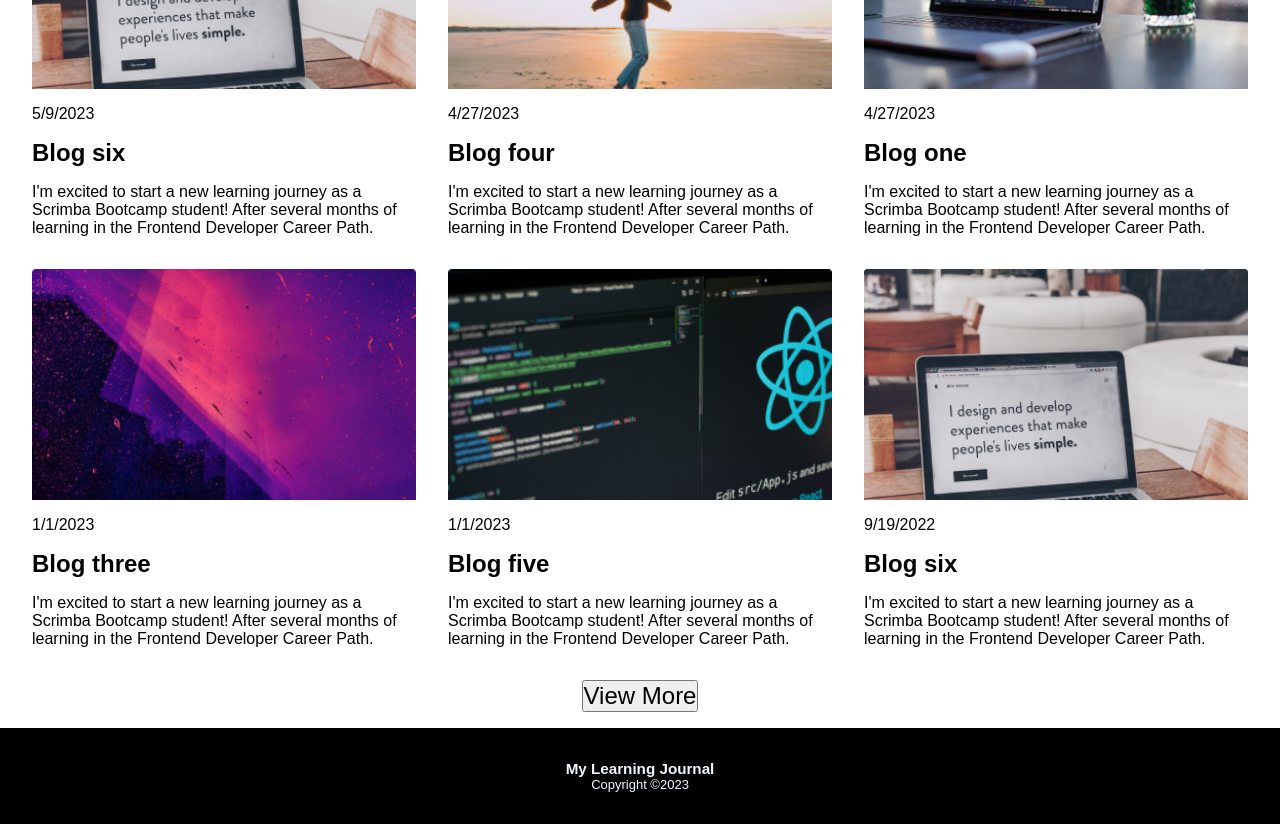
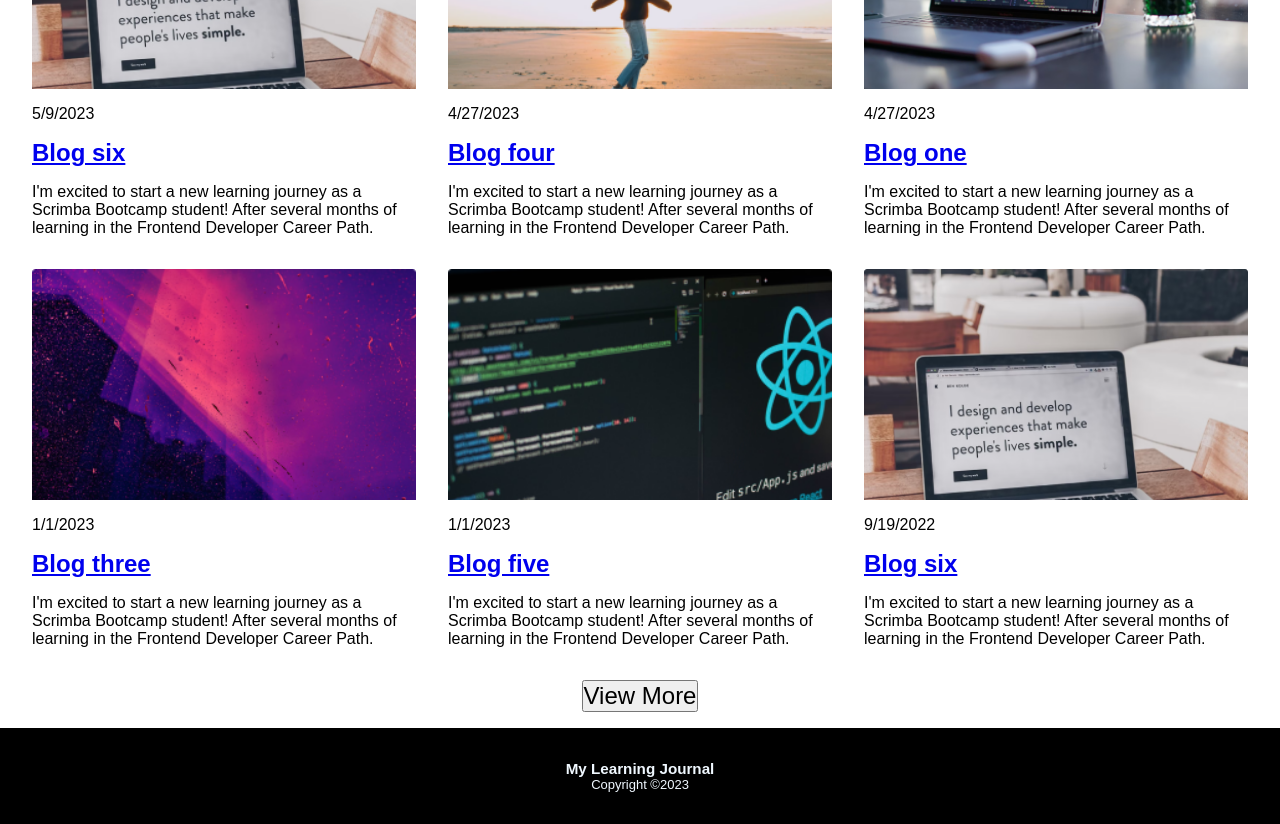
Before and after one commit to catharygr/learning-journal-blog, a React (Vite) app: page / in a window 1280 px wide. Shown: the part 800-1624 px from the top of the page. Built offline with nearby package versions, Linux system fonts and the light colour scheme.

Commit message:
Trabajando en el componente BlogDtails

```diff
--- a/src/App.jsx
+++ b/src/App.jsx
@@ -13,11 +13,10 @@ function App() {
         <Routes>
           <Route path="/" element={<HomeLayout />}>
             <Route index element={<Home />} />
-            <Route path="blog" element={<BlogLayout />}>
-              <Route path="blog/:id" element={<BlogDetails />} />
-            </Route>
+            {/* <Route path="blog" element={<BlogLayout />} /> */}
+            <Route path="blog/:id" element={<BlogDetails />} />
+            <Route path="about" element={<About />} />
           </Route>
-          <Route path="about" element={<About />} />
         </Routes>
       </BrowserRouter>
     </>
--- a/src/componentes/BlogDetails.jsx
+++ b/src/componentes/BlogDetails.jsx
@@ -1,24 +1,20 @@
 import data from "../data";
-import { Link, useParams } from "react-router-dom";
-import Card from "./Card";
+import { useParams } from "react-router-dom";
 
-export default function CardDetails() {
+export default function BlogDetails() {
   const params = useParams();
   const blogs = data.find((blog) => blog.id === params.id);
-  console.log(blogs);
+  const fecha = new Date(blogs.date);
+
   return (
     <>
-      <Link to="/">
-        <Card key={blogs.id} id={blogs.id} />
-      </Link>
-      <p>Hola</p>
       <div className="card">
+        <p>{fecha.toLocaleDateString()}</p>
+        <h2>{blogs.title}</h2>
+        <p>{blogs.description}</p>
         <div className="img-aspect-ratio">
           <img src={blogs.imgUrl2} alt="Ordenador al lado de una planta" />
         </div>
-        <p>{blogs.fecha.toLocaleDateString()}</p>
-        <h2>{blogs.title}</h2>
-        <p>{blogs.description}</p>
       </div>
     </>
   );
--- a/src/componentes/Card.jsx
+++ b/src/componentes/Card.jsx
@@ -1,6 +1,8 @@
 /* eslint-disable react/prop-types */
 
-export default function Card({ title, date, description, imgUrl2 }) {
+import { Link } from "react-router-dom";
+
+export default function Card({ title, date, description, imgUrl2, id }) {
   const fecha = new Date(date);
   return (
     <div className="card">
@@ -8,7 +10,9 @@ export default function Card({ title, date, description, imgUrl2 }) {
         <img src={imgUrl2} alt="Ordenador al lado de una planta" />
       </div>
       <p>{fecha.toLocaleDateString()}</p>
-      <h2>{title}</h2>
+      <Link to={`blog/${id}`}>
+        <h2>{title}</h2>
+      </Link>
       <p>{description}</p>
     </div>
   );
--- a/src/componentes/Main.jsx
+++ b/src/componentes/Main.jsx
@@ -21,6 +21,7 @@ export default function Main() {
           description={card.description}
           date={card.date}
           imgUrl2={card.imgUrl2}
+          id={card.id}
         />
       </>
     );
--- a/src/data.js
+++ b/src/data.js
@@ -5,7 +5,7 @@ export default [
     title: "Blog one",
     description:
       " I'm excited to start a new learning journey as a Scrimba Bootcamp student! After several months of learning in the Frontend Developer Career Path.",
-    imgUrl2: "assets/image/article-image-08.png",
+    imgUrl2: "/assets/image/article-image-08.png",
   },
   {
     id: "2",
@@ -13,7 +13,7 @@ export default [
     title: "Blog two",
     description:
       " I'm excited to start a new learning journey as a Scrimba Bootcamp student! After several months of learning in the Frontend Developer Career Path.",
-    imgUrl2: "assets/image/article-image-04.png",
+    imgUrl2: "/assets/image/article-image-04.png",
   },
   {
     id: "3",
@@ -21,7 +21,7 @@ export default [
     title: "Blog three",
     description:
       " I'm excited to start a new learning journey as a Scrimba Bootcamp student! After several months of learning in the Frontend Developer Career Path.",
-    imgUrl2: "assets/image/article-image-05.png",
+    imgUrl2: "/assets/image/article-image-05.png",
   },
   {
     id: "4",
@@ -29,7 +29,7 @@ export default [
     title: "Blog four",
     description:
       " I'm excited to start a new learning journey as a Scrimba Bootcamp student! After several months of learning in the Frontend Developer Career Path.",
-    imgUrl2: "assets/image/article-image-03.png",
+    imgUrl2: "/assets/image/article-image-03.png",
   },
   {
     id: "5",
@@ -37,7 +37,7 @@ export default [
     title: "Blog five",
     description:
       " I'm excited to start a new learning journey as a Scrimba Bootcamp student! After several months of learning in the Frontend Developer Career Path.",
-    imgUrl2: "assets/image/article-image-01.png",
+    imgUrl2: "/assets/image/article-image-01.png",
   },
   {
     id: "6",
@@ -45,7 +45,7 @@ export default [
     title: "Blog six",
     description:
       " I'm excited to start a new learning journey as a Scrimba Bootcamp student! After several months of learning in the Frontend Developer Career Path.",
-    imgUrl2: "assets/image/article-image-02.png",
+    imgUrl2: "/assets/image/article-image-02.png",
   },
   {
     id: "7",
@@ -53,7 +53,7 @@ export default [
     title: "Blog one",
     description:
       " I'm excited to start a new learning journey as a Scrimba Bootcamp student! After several months of learning in the Frontend Developer Career Path.",
-    imgUrl2: "assets/image/article-image-08.png",
+    imgUrl2: "/assets/image/article-image-08.png",
   },
   {
     id: "8",
@@ -61,7 +61,7 @@ export default [
     title: "Blog two",
     description:
       " I'm excited to start a new learning journey as a Scrimba Bootcamp student! After several months of learning in the Frontend Developer Career Path.",
-    imgUrl2: "assets/image/article-image-04.png",
+    imgUrl2: "/assets/image/article-image-04.png",
   },
   {
     id: "9",
@@ -69,7 +69,7 @@ export default [
     title: "Blog three",
     description:
       " I'm excited to start a new learning journey as a Scrimba Bootcamp student! After several months of learning in the Frontend Developer Career Path.",
-    imgUrl2: "assets/image/article-image-05.png",
+    imgUrl2: "/assets/image/article-image-05.png",
   },
   {
     id: "10",
@@ -77,7 +77,7 @@ export default [
     title: "Blog four",
     description:
       " I'm excited to start a new learning journey as a Scrimba Bootcamp student! After several months of learning in the Frontend Developer Career Path.",
-    imgUrl2: "assets/image/article-image-03.png",
+    imgUrl2: "/assets/image/article-image-03.png",
   },
   {
     id: "11",
@@ -85,7 +85,7 @@ export default [
     title: "Blog five",
     description:
       " I'm excited to start a new learning journey as a Scrimba Bootcamp student! After several months of learning in the Frontend Developer Career Path.",
-    imgUrl2: "assets/image/article-image-01.png",
+    imgUrl2: "/assets/image/article-image-01.png",
   },
   {
     id: "12",
@@ -93,6 +93,6 @@ export default [
     title: "Blog six",
     description:
       " I'm excited to start a new learning journey as a Scrimba Bootcamp student! After several months of learning in the Frontend Developer Career Path.",
-    imgUrl2: "assets/image/article-image-02.png",
+    imgUrl2: "/assets/image/article-image-02.png",
   },
 ];
```
